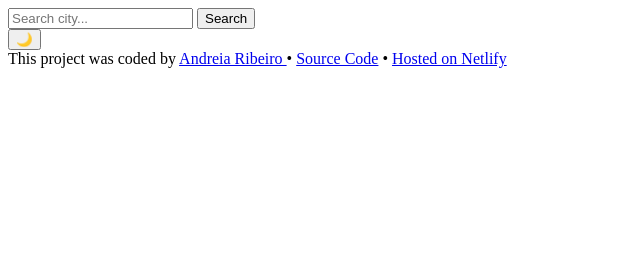
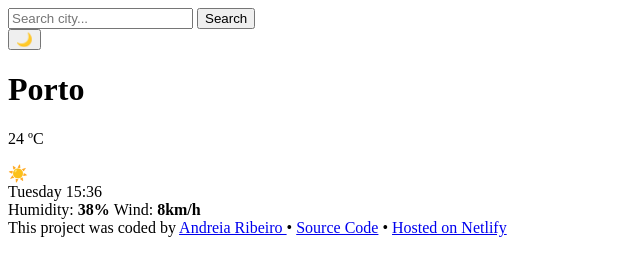
Before and after one commit to andreiapatriciaribeiro88-web/meteo-app, a plain HTML site: page index.html in a window 1280 px wide. Shown: the whole page, without its empty margins (0-640 px from the left). Drawn offline with Linux system fonts and the light colour scheme.

Commit message:
index.html: add main element containing h1, paragraph, and div

```diff
--- a/index.html
+++ b/index.html
@@ -13,6 +13,15 @@
       </form>
       <button>🌙</button>
     </header>
+    <main>
+      <h1>Porto</h1>
+      <p>24 ºC</p>
+      <div>
+        ☀️ <br />
+        Tuesday 15:36 <br />Humidity: <strong>38% </strong> Wind:
+        <strong>8km/h</strong>
+      </div>
+    </main>
     <footer>
       This project was coded by
       <a href="https://github.com/andreiapatriciaribeiro88-web" target="_blank"
```
